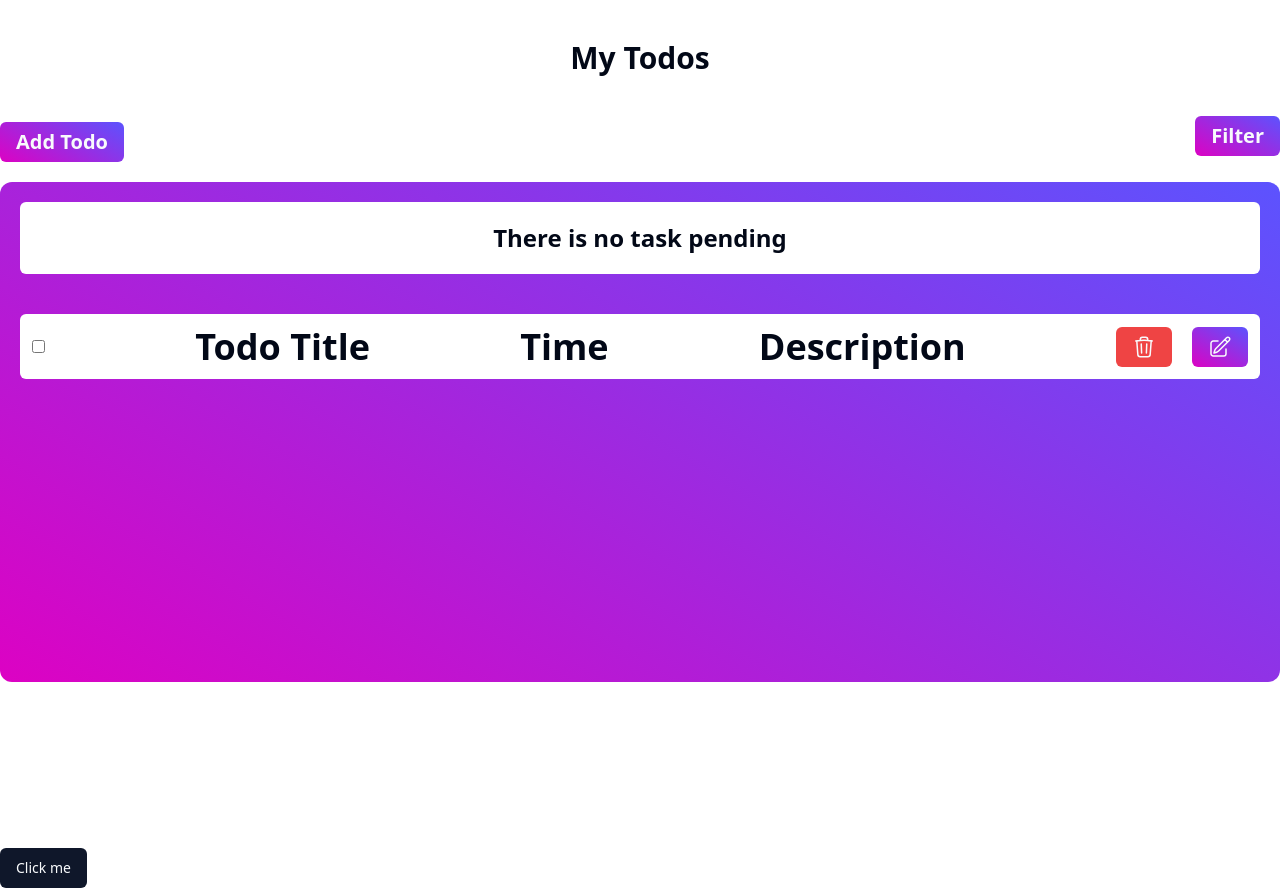
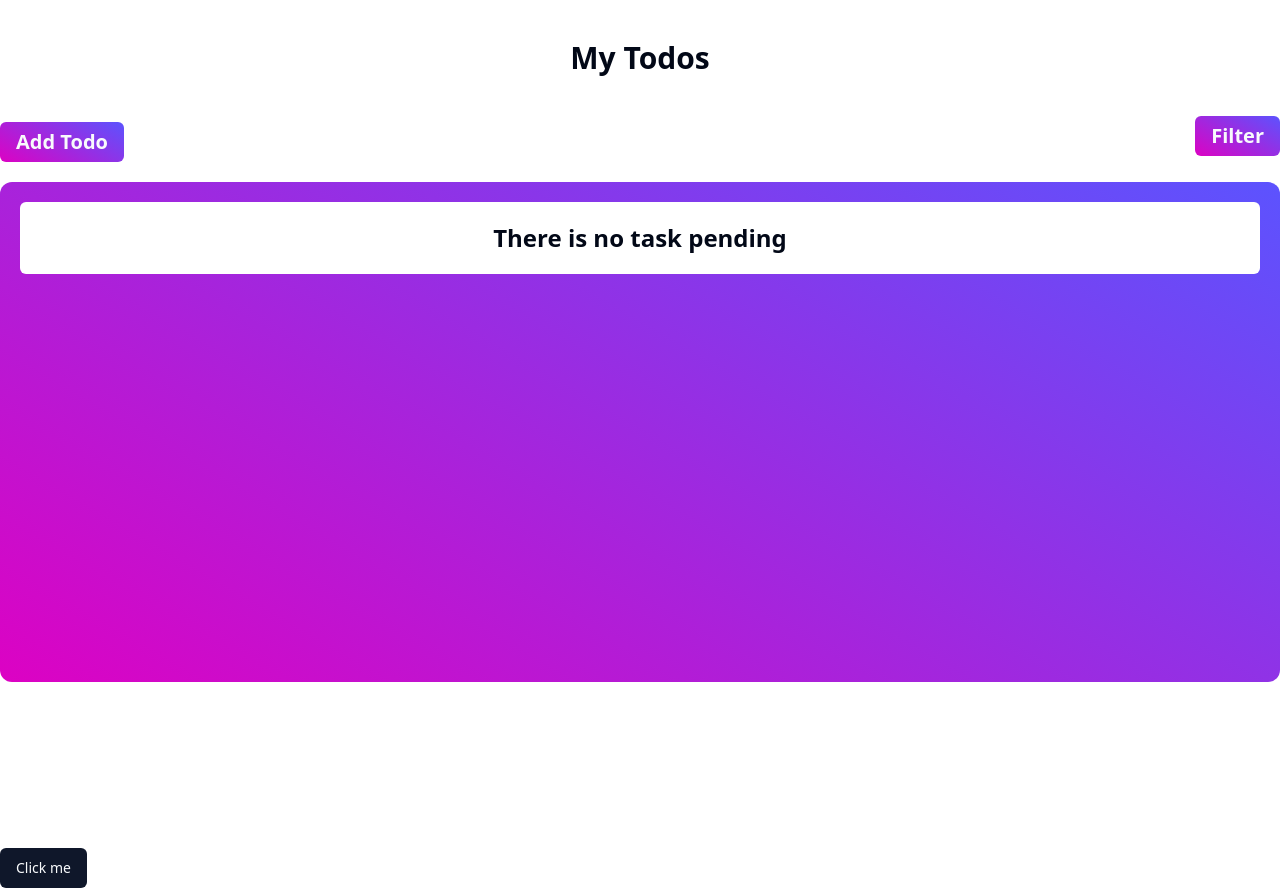
Before and after one commit to ShariarNiaj05/ToDo_Redux_TypeScript_React, a React (Vite) app: page / in a window 1280 px wide. Built offline with nearby package versions, Linux system fonts and the light colour scheme.

Commit message:
task add to card

```diff
--- a/src/components/todo/AddTodoModal.tsx
+++ b/src/components/todo/AddTodoModal.tsx
@@ -22,7 +22,9 @@ const AddTodoModal = () => {
 
   const submit = (e: FormEvent) => {
     e.preventDefault();
+    const randomString = Math.random().toString(36).substring(2, 8);
     const taskDetails = {
+      id: randomString,
       title,
       description,
     };
--- a/src/components/todo/TodoCard.tsx
+++ b/src/components/todo/TodoCard.tsx
@@ -1,26 +1,28 @@
-import React from "react";
 import { Button } from "../ui/button";
+type TToDoCardProps = {
+  title: string;
 
-const TodoCard = () => {
+  description: string;
+};
+const TodoCard = ({ title, description }: TToDoCardProps) => {
   return (
     <div className=" bg-white rounded-md flex justify-between items-center p-3">
       <input type="checkbox" name="" id="" />
-      <p className=" font-semibold">Todo Title</p>
-      <p>Time</p>
-      <p>Description</p>
+      <p className=" font-semibold">{title}</p>
+      <p>{description}</p>
       <div className=" space-x-5">
         <Button className=" bg-red-500 ">
           <svg
             xmlns="http://www.w3.org/2000/svg"
             fill="none"
             viewBox="0 0 24 24"
-            stroke-width="1.5"
+            strokeWidth="1.5"
             stroke="currentColor"
             className="size-6"
           >
             <path
-              stroke-linecap="round"
-              stroke-linejoin="round"
+              strokeLinecap="round"
+              strokeLinejoin="round"
               d="m14.74 9-.346 9m-4.788 0L9.26 9m9.968-3.21c.342.052.682.107 1.022.166m-1.022-.165L18.16 19.673a2.25 2.25 0 0 1-2.244 2.077H8.084a2.25 2.25 0 0 1-2.244-2.077L4.772 5.79m14.456 0a48.108 48.108 0 0 0-3.478-.397m-12 .562c.34-.059.68-.114 1.022-.165m0 0a48.11 48.11 0 0 1 3.478-.397m7.5 0v-.916c0-1.18-.91-2.164-2.09-2.201a51.964 51.964 0 0 0-3.32 0c-1.18.037-2.09 1.022-2.09 2.201v.916m7.5 0a48.667 48.667 0 0 0-7.5 0"
             />
           </svg>
@@ -30,13 +32,13 @@ const TodoCard = () => {
             xmlns="http://www.w3.org/2000/svg"
             fill="none"
             viewBox="0 0 24 24"
-            stroke-width="1.5"
+            strokeWidth="1.5"
             stroke="currentColor"
             className="size-6"
           >
             <path
-              stroke-linecap="round"
-              stroke-linejoin="round"
+              strokeLinecap="round"
+              strokeLinejoin="round"
               d="m16.862 4.487 1.687-1.688a1.875 1.875 0 1 1 2.652 2.652L10.582 16.07a4.5 4.5 0 0 1-1.897 1.13L6 18l.8-2.685a4.5 4.5 0 0 1 1.13-1.897l8.932-8.931Zm0 0L19.5 7.125M18 14v4.75A2.25 2.25 0 0 1 15.75 21H5.25A2.25 2.25 0 0 1 3 18.75V8.25A2.25 2.25 0 0 1 5.25 6H10"
             />
           </svg>
--- a/src/components/todo/TodoContainer.tsx
+++ b/src/components/todo/TodoContainer.tsx
@@ -1,10 +1,11 @@
-import { Button } from "../ui/button";
+import { useAppSelector } from "@/redux/hooks/hooks";
 import AddTodoModal from "./AddTodoModal";
 import NoPendingTaskCard from "./NoPendingTaskCard";
 import TodoCard from "./TodoCard";
 import TodoFilter from "./TodoFilter";
 
 const TodoContainer = () => {
+  const { toDos } = useAppSelector((state) => state.toDos);
   return (
     <div>
       <div className="flex justify-between mb-5">
@@ -13,7 +14,9 @@ const TodoContainer = () => {
       </div>
       <div className=" bg-primary-gradient w-full min-h-[500px] rounded-xl p-5 space-y-10">
         <NoPendingTaskCard />
-        <TodoCard />
+        {toDos?.map((toDo) => (
+          <TodoCard title={toDo.title} description={toDo.description} />
+        ))}
       </div>
     </div>
   );
--- a/src/redux/features/todoSlice.ts
+++ b/src/redux/features/todoSlice.ts
@@ -1,6 +1,7 @@
 import { createSlice } from "@reduxjs/toolkit";
 import { PayloadAction } from "@reduxjs/toolkit";
 type TToDos = {
+  id: string;
   title: string;
   description: string;
   isCompleted?: boolean;
--- a/src/redux/store.ts
+++ b/src/redux/store.ts
@@ -3,7 +3,7 @@ import todoSlice from "./features/todoSlice";
 
 export const store = configureStore({
   reducer: {
-    todos: todoSlice,
+    toDos: todoSlice,
   },
 });
 
```
